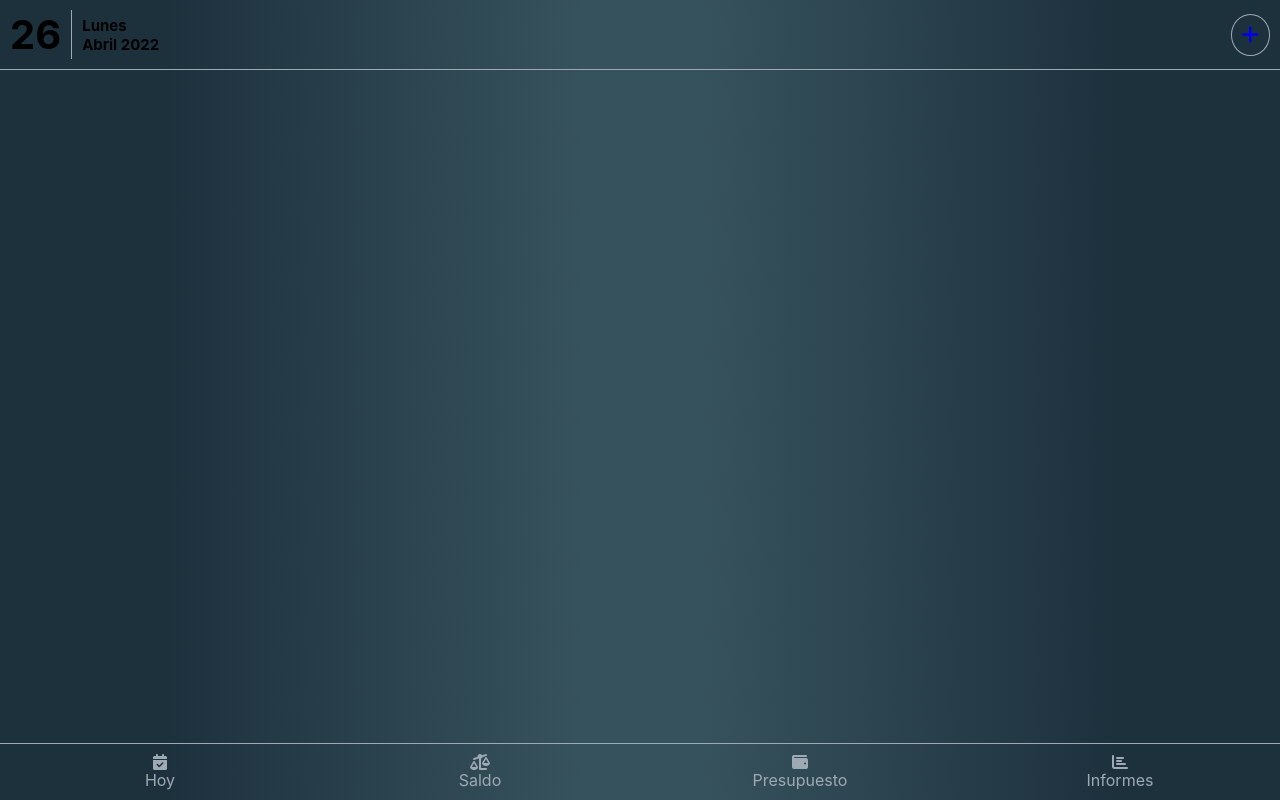
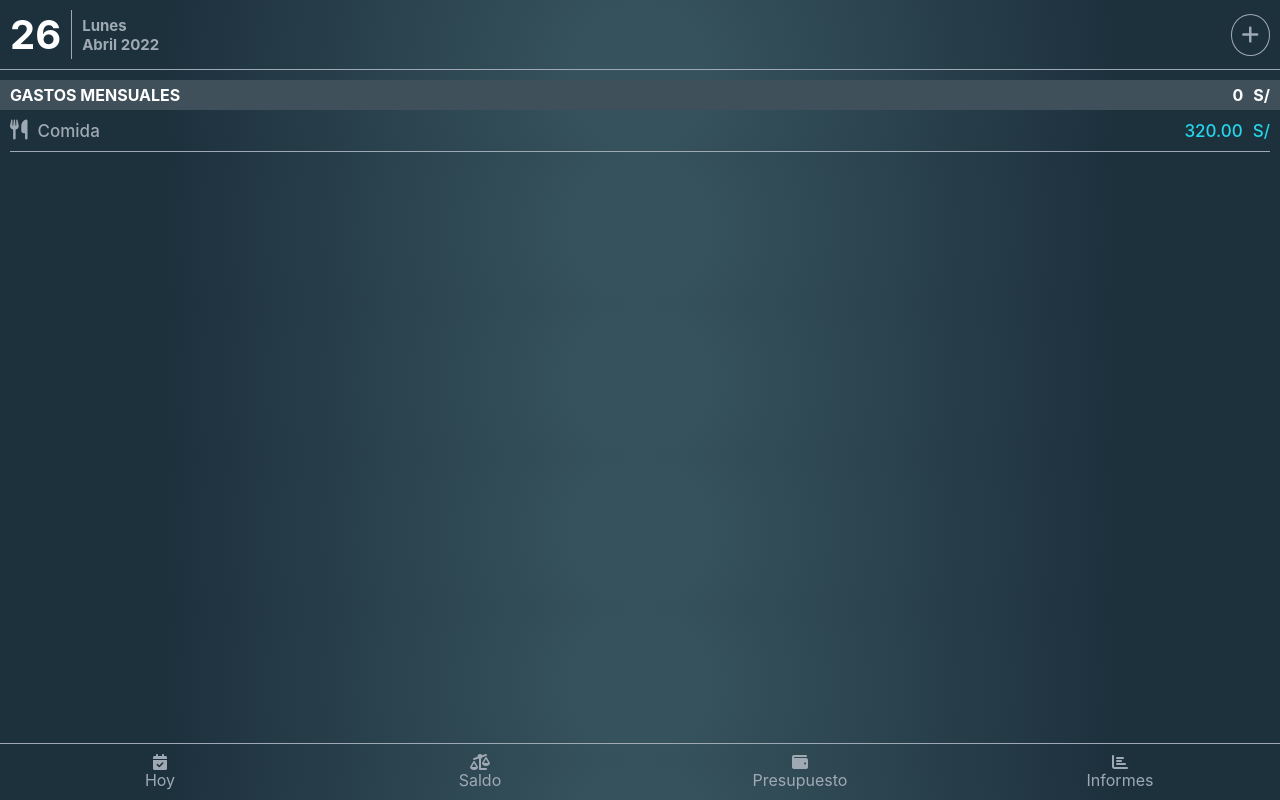
Before and after one commit to jlseverino/uebixpens, a React (Create React App) app in the folder frontend/uebixpens/: page / in a window 1280 px wide. Built offline with nearby package versions, Linux system fonts and the light colour scheme.

Commit message:
avance de creacion de lista de gastos en el home

```diff
--- a/frontend/uebixpens/public/index.html
+++ b/frontend/uebixpens/public/index.html
@@ -13,6 +13,7 @@
       user's mobile device or desktop. See https://developers.google.com/web/fundamentals/web-app-manifest/
     -->
   <link rel="manifest" href="%PUBLIC_URL%/manifest.json" />
+
   <!--
       Notice the use of %PUBLIC_URL% in the tags above.
       It will be replaced with the URL of the `public` folder during the build.
@@ -22,7 +23,7 @@
       work correctly both with client-side routing and a non-root public URL.
       Learn how to configure a non-root public URL by running `npm run build`.
     -->
-  <title>React App</title>
+  <title>Uebixpens</title>
   <script src="https://kit.fontawesome.com/767b415910.js" crossorigin="anonymous"></script>
 </head>
 
@@ -33,6 +34,8 @@
 
 
 
+
+
 </body>
 
 </html>
--- a/frontend/uebixpens/src/App.css
+++ b/frontend/uebixpens/src/App.css
@@ -1,5 +1,6 @@
 :root {
-  --gray-pri: #9FA9B3
+  --gray-pri: #9FA9B3;
+  --gray-back: #3F505A;
 }
 * {
   padding: 0;
@@ -98,6 +99,7 @@ background: radial-gradient(circle, rgba(54,82,92,1) 10%, rgba(29,49,61,1) 74%);
   font-weight: 700;
   border-right: 1px solid #9FA9B3;
   padding-right: 10px;
+  color: #fff;
 }
 .big_date > div {
   display: flex;
@@ -107,12 +109,14 @@ background: radial-gradient(circle, rgba(54,82,92,1) 10%, rgba(29,49,61,1) 74%);
 .big_date > div > span {
   font-size: 15px;
   font-weight: 700;
+  color: var(--gray-pri);
 }
 .and_add i {
   padding: 10px;
   border: 1px solid #9FA9B3;
   border-radius: 50%;
   font-size: 20px;
+  color: var(--gray-pri);
 }
 .content_home {
   padding: 10px;
@@ -229,3 +233,53 @@ CATEGORIA
   font-size: 18px;
   color: #9fa9b3;
 }
+/* ***********************************************
+CATEGORIA
+*********************************************** */
+.sectionHome {
+  padding: 10px;
+  padding-left: 0px;
+  padding-right: 0px;
+  padding-bottom: 0px;
+}
+.headerSectionHome {
+  background-color: var(--gray-back);
+  color: #fff;
+  padding: 5px 10px;
+  font-size: 16px;
+  font-weight: 700;
+  display: flex;
+  justify-content: space-between;
+  align-items: center;
+}
+
+.bodySectionHome {
+  padding-left: 10px;
+  padding-right: 10px;
+}
+.simbolMoneda {
+  margin-left: 10px;
+}
+.rowExpendCategories {
+  padding-top: 10px;
+  padding-bottom: 10px;
+  border-bottom: 1px solid var(--gray-pri);
+}
+.rowExpendCategory {
+  display: flex;
+  justify-content: space-between;
+  align-items: center;
+  color: var(--gray-pri);
+  font-weight: 500;
+  font-size: 17px;
+}
+.rowExpendCategoryAmount {
+  color: #26D5EA;
+}
+.rowExpendCategoryDescription > i {
+  font-size: 20px;
+  margin-right: 10px;
+}
+.d-none {
+  display: none;
+}
--- /dev/null
+++ b/frontend/uebixpens/src/components/home/ListExpendCategory.jsx
@@ -0,0 +1,44 @@
+import React, {useEffect, useState} from 'react';
+
+const ListExpendCategory = () => {
+
+    const [expendMonth, setexpendMonth] = useState(0.00);
+
+    useEffect(() => {
+
+    },[])
+
+  return (
+    <div className='sectionHome'>
+        <div className='headerSectionHome'>
+            <h4>GASTOS MENSUALES</h4>
+            <div>
+                <span id='expendMonth'>{expendMonth}</span>
+                <span className='simbolMoneda'>S/</span>
+            </div>
+        </div>
+        <div className='bodySectionHome'>
+            <div className='rowExpendCategories'>
+                <div className='rowExpendCategory'>
+                    <div className='rowExpendCategoryDescription'>
+                        <i class="fas fa-utensils" aria-hidden="true"></i>
+                        <span>Comida</span>
+                    </div>
+                    <div className='rowExpendCategoryAmount'>
+                        <span>320.00</span>
+                        <span className='simbolMoneda'>S/</span>
+                    </div>
+                </div>
+                <div className='rowExpendDetail d-none'>
+                    <ul>
+                        <li></li>
+                    </ul>
+                </div>
+            </div>
+        </div>
+
+    </div>
+  )
+}
+
+export default ListExpendCategory
--- a/frontend/uebixpens/src/pages/HomePage.jsx
+++ b/frontend/uebixpens/src/pages/HomePage.jsx
@@ -1,10 +1,12 @@
 import React from 'react'
 import DateandAdd from '../components/home/DateandAdd'
+import ListExpendCategory from '../components/home/ListExpendCategory'
 
 const HomePage = () => {
   return (
     <div>
         <DateandAdd />
+        <ListExpendCategory />
     </div>
   )
 }
```
Also changed, not shown: 1 other file (tests, documents, lock files or other folders).
